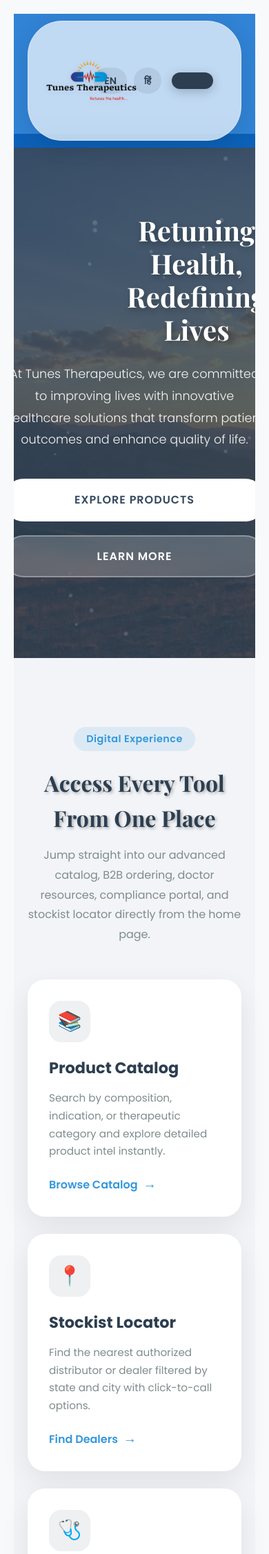
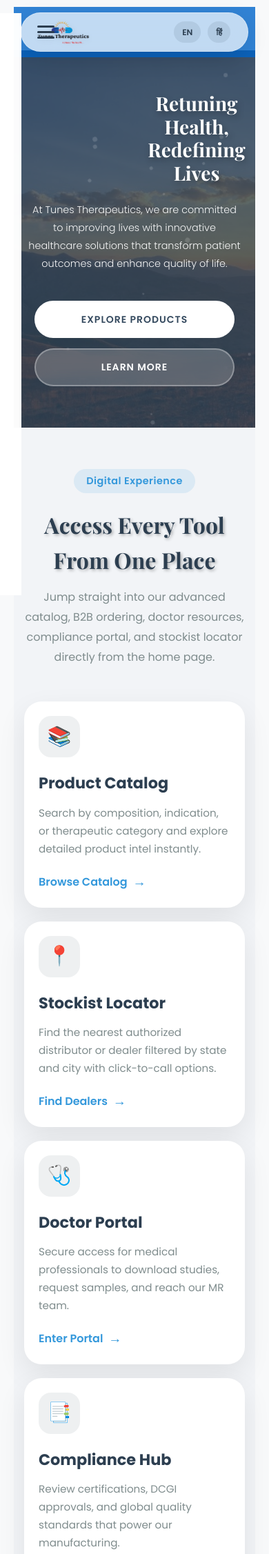
Before and after one commit to Saiaditya26122006/tunes_pharma_web, a Flask app: template templates/index.html in a window 390 px wide. Shown: the top 2253 px of the page at 69% size. Run offline with Flask 3, Linux system fonts and the light colour scheme; the template is opened without the code that fills it, so the values that code supplies are empty.

Commit message:
Update index.html

```diff
--- a/templates/index.html
+++ b/templates/index.html
@@ -90,6 +90,38 @@
     nav a:hover {
         color: #3498db;
         background: rgba(52, 152, 219, 0.1);
+    }
+
+    /* Mobile Menu Toggle */
+    .mobile-menu-toggle {
+        display: none;
+        background: none;
+        border: none;
+        cursor: pointer;
+        padding: 8px;
+        z-index: 1001;
+        flex-direction: column;
+        gap: 5px;
+    }
+
+    .mobile-menu-toggle span {
+        width: 25px;
+        height: 3px;
+        background: #2c3e50;
+        border-radius: 3px;
+        transition: all 0.3s ease;
+    }
+
+    .mobile-menu-toggle.active span:nth-child(1) {
+        transform: rotate(45deg) translate(8px, 8px);
+    }
+
+    .mobile-menu-toggle.active span:nth-child(2) {
+        opacity: 0;
+    }
+
+    .mobile-menu-toggle.active span:nth-child(3) {
+        transform: rotate(-45deg) translate(7px, -7px);
     }
 
     .cta-header-button {
@@ -649,55 +681,194 @@
             grid-template-columns: auto repeat(3, 1fr);
             gap: 30px;
         }
+
+        .header-container {
+            padding: 12px 30px;
+        }
+
+        nav a {
+            font-size: 14px;
+            margin: 0 10px;
+        }
+
+        .experience-grid {
+            grid-template-columns: repeat(auto-fit, minmax(200px, 1fr));
+        }
+
+        .features-grid {
+            grid-template-columns: repeat(auto-fit, minmax(250px, 1fr));
+        }
     }
 
     @media (max-width: 768px) {
         header {
-            padding: 10px 20px;
+            padding: 10px 15px;
+            top: 10px;
+        }
+
+        .header-container {
+            padding: 12px 20px;
+            border-radius: 30px;
+        }
+
+        .mobile-menu-toggle {
+            display: flex;
         }
 
         nav {
-            flex-wrap: wrap;
-            gap: 5px;
+            position: fixed;
+            top: 0;
+            left: 0;
+            width: 100%;
+            height: 100vh;
+            background: rgba(255, 255, 255, 0.98);
+            backdrop-filter: blur(20px);
+            flex-direction: column;
+            justify-content: flex-start;
+            align-items: center;
+            padding-top: 100px;
+            transform: translateX(-100%);
+            transition: transform 0.3s ease;
+            z-index: 1000;
+            gap: 0;
+        }
+
+        nav.active {
+            transform: translateX(0);
         }
 
         nav a {
-            font-size: 12px;
-            margin: 0 5px;
+            font-size: 18px;
+            margin: 15px 0;
+            padding: 15px 30px;
+            width: 80%;
+            text-align: center;
+            border-radius: 15px;
+            background: rgba(52, 152, 219, 0.05);
+        }
+
+        nav a:hover {
+            background: rgba(52, 152, 219, 0.15);
         }
 
         .logo {
-            height: 70px;
+            height: 50px;
+        }
+
+        .language-switcher {
+            margin-right: 10px;
+        }
+
+        .language-switcher a {
+            padding: 6px 12px;
+            font-size: 12px;
+        }
+
+        .hero {
+            min-height: 70vh;
+            padding: 80px 15px;
+        }
+
+        .hero h1 {
+            font-size: 2rem;
+        }
+
+        .hero p {
+            font-size: 1rem;
+            padding: 0 10px;
+        }
+
+        .cta-buttons {
+            flex-direction: column;
+            gap: 15px;
+            width: 100%;
+            padding: 0 20px;
+        }
+
+        .cta-button {
+            width: 100%;
+            padding: 14px 30px;
+            font-size: 14px;
+        }
+
+        .experience-section {
+            padding: 60px 15px 40px;
+        }
+
+        .experience-grid {
+            grid-template-columns: 1fr;
+            gap: 20px;
+        }
+
+        .experience-card {
+            padding: 25px;
+        }
+
+        .features-section {
+            padding: 60px 15px;
+        }
+
+        .features-grid {
+            grid-template-columns: 1fr;
+            gap: 20px;
+        }
+
+        .feature-card {
+            padding: 30px 20px;
+        }
+
+        .products-section {
+            padding: 60px 15px;
+        }
+
+        .product-slider {
+            padding: 20px 0;
+        }
+
+        .product-card {
+            flex: 0 0 85%;
+            padding: 25px;
+        }
+
+        .product-card img {
+            height: 200px;
+        }
+
+        .mission-section {
+            padding: 60px 15px;
         }
 
         .mission-container {
             grid-template-columns: 1fr;
+            gap: 40px;
         }
 
-        .cta-buttons {
-            flex-direction: column;
+        .mission-content h2 {
+            font-size: 2rem;
         }
 
-        .product-card {
-            flex: 0 0 280px;
+        .mission-content p {
+            font-size: 1rem;
         }
 
         .footer-upper-content {
-            grid-template-columns: 1fr 1fr;
+            grid-template-columns: 1fr;
             gap: 30px;
         }
 
         .footer-logo-section {
             grid-column: 1 / -1;
+            text-align: center;
         }
 
         .footer-lower-content {
             flex-direction: column;
-        text-align: center;
+            text-align: center;
         }
 
         .footer-copyright {
             justify-content: center;
+            flex-direction: column;
         }
 
         .scroll-to-top {
@@ -706,6 +877,56 @@
             width: 45px;
             height: 45px;
             font-size: 18px;
+        }
+
+        .section-title {
+            font-size: 1.8rem;
+        }
+
+        .section-subtitle {
+            font-size: 1rem;
+            padding: 0 10px;
+        }
+    }
+
+    @media (max-width: 480px) {
+        header {
+            padding: 8px 10px;
+        }
+
+        .header-container {
+            padding: 10px 15px;
+        }
+
+        .logo {
+            height: 40px;
+        }
+
+        .hero {
+            min-height: 60vh;
+            padding: 60px 10px;
+        }
+
+        .hero h1 {
+            font-size: 1.75rem;
+        }
+
+        .hero p {
+            font-size: 0.9rem;
+        }
+
+        .experience-card,
+        .feature-card {
+            padding: 20px;
+        }
+
+        .product-card {
+            flex: 0 0 90%;
+        }
+
+        nav a {
+            font-size: 16px;
+            padding: 12px 25px;
         }
     }
 
@@ -727,8 +948,13 @@
 
     <header id="header">
         <div class="header-container">
-        <img src="{{ url_for('static', filename='images/logo.png') }}" alt="Tunes Therapeutics Logo" class="logo">
-        <nav>
+            <img src="{{ url_for('static', filename='images/logo.png') }}" alt="Tunes Therapeutics Logo" class="logo">
+            <button class="mobile-menu-toggle" id="mobileMenuToggle" aria-label="Toggle menu">
+                <span></span>
+                <span></span>
+                <span></span>
+            </button>
+            <nav id="mainNav">
                 <a href="/">{{ t.home }}</a>
                 <a href="/about">{{ t.about }}</a>
                 <a href="/products">{{ t.products }}</a>
@@ -736,13 +962,12 @@
                 <a href="/research">{{ t.research }}</a>
                 <a href="/contact">{{ t.contact }}</a>
                 <a href="/Gallery">{{ t.gallery }}</a>
-        </nav>
+            </nav>
             <div style="display: flex; align-items: center;">
                 <div class="language-switcher">
                     <a href="/set-language/en" class="{% if lang == 'en' %}active{% endif %}">EN</a>
                     <a href="/set-language/hi" class="{% if lang == 'hi' %}active{% endif %}">हिं</a>
                 </div>
-                <a href="/Pharmaintel_ai" class="cta-header-button">{{ t.pharmaintel_ai }}</a>
             </div>
         </div>
     </header>
@@ -886,6 +1111,37 @@
     {% include 'partials/footer.html' %}
 
     <script>
+        // Mobile Menu Toggle
+        const mobileMenuToggle = document.getElementById('mobileMenuToggle');
+        const mainNav = document.getElementById('mainNav');
+
+        if (mobileMenuToggle && mainNav) {
+            mobileMenuToggle.addEventListener('click', function() {
+                mainNav.classList.toggle('active');
+                mobileMenuToggle.classList.toggle('active');
+            });
+
+            // Close menu when clicking on a link
+            const navLinks = mainNav.querySelectorAll('a');
+            navLinks.forEach(link => {
+                link.addEventListener('click', function() {
+                    mainNav.classList.remove('active');
+                    mobileMenuToggle.classList.remove('active');
+                });
+            });
+
+            // Close menu when clicking outside
+            document.addEventListener('click', function(event) {
+                const isClickInsideNav = mainNav.contains(event.target);
+                const isClickOnToggle = mobileMenuToggle.contains(event.target);
+
+                if (!isClickInsideNav && !isClickOnToggle && mainNav.classList.contains('active')) {
+                    mainNav.classList.remove('active');
+                    mobileMenuToggle.classList.remove('active');
+                }
+            });
+        }
+
         // Header Scroll Effect
         window.addEventListener('scroll', function() {
             const header = document.getElementById('header');
```
